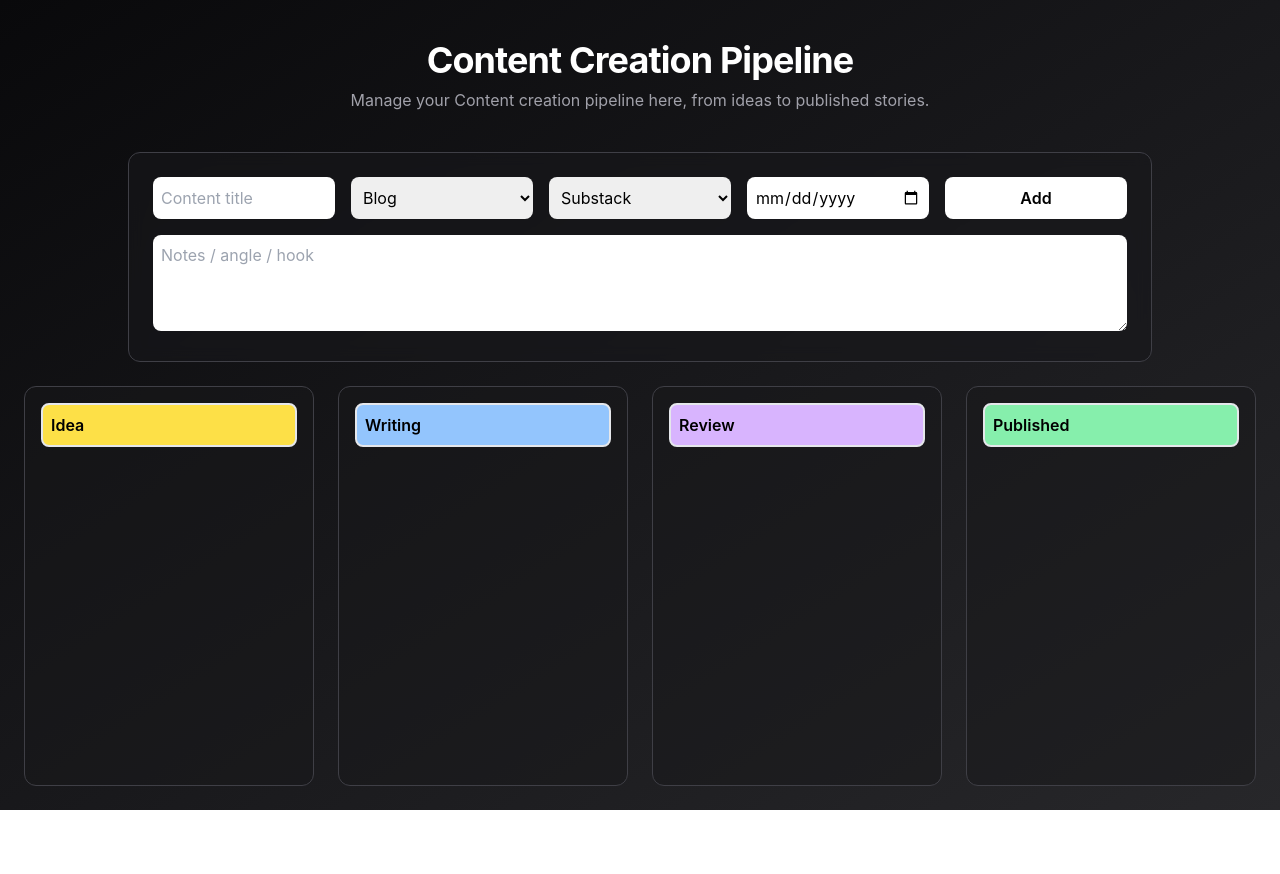
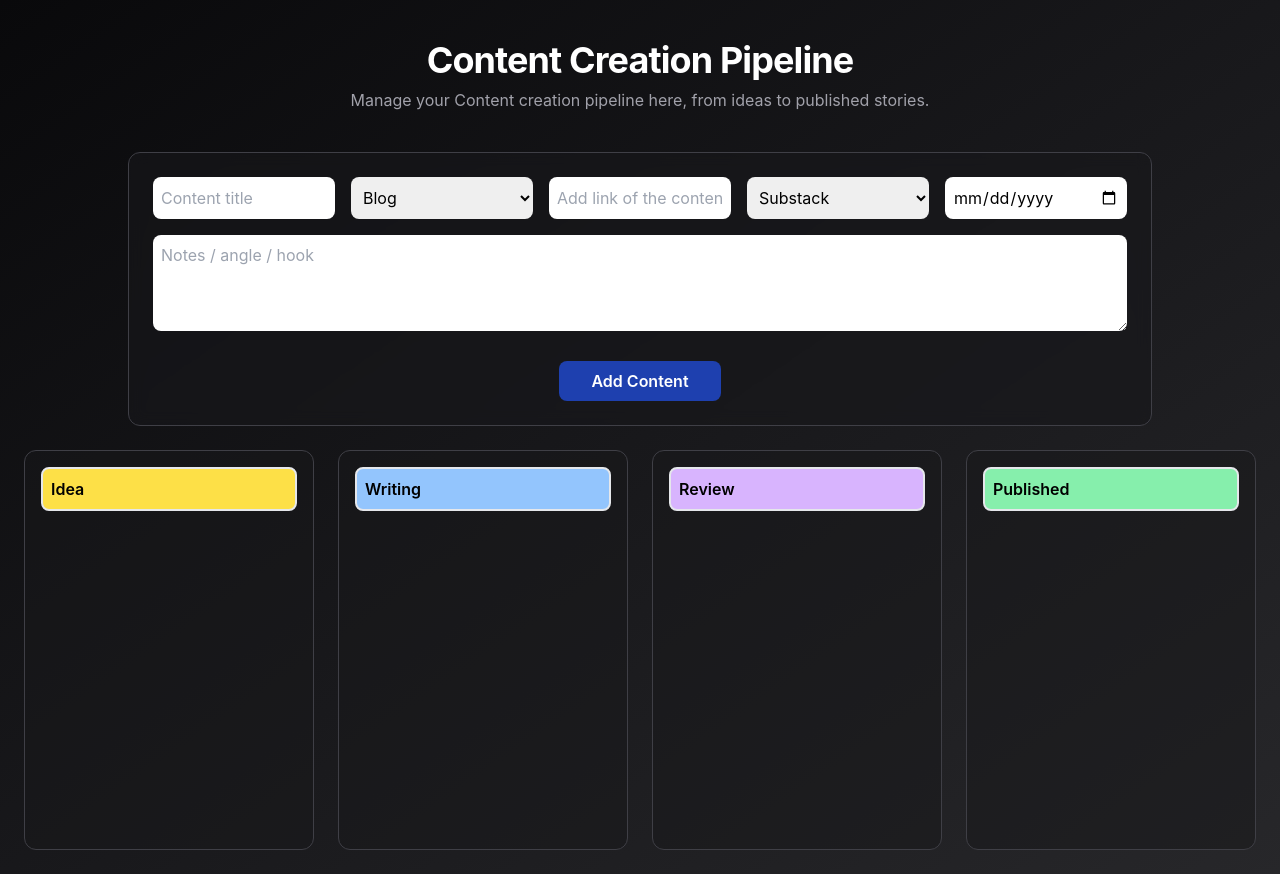
Before and after one commit to snehafarkya/content-kanban-board, a React (Create React App) app: page / in a window 1280 px wide. Before the commit the page ends 810 px from the top, so only its background shows below. Built offline with nearby package versions, Linux system fonts and the light colour scheme.

Commit message:
add: added link to the content card and layout change

```diff
--- a/src/components/ContentCard.js
+++ b/src/components/ContentCard.js
@@ -42,6 +42,7 @@ export default function ContentCard({ task, setTasks }) {
         {...attributes}
         className="cursor-grab"
       >
+        <a href={task.link} target="_blank" rel="noopener noreferrer">
         <h3 className="font-semibold pr-6">{task.title}</h3>
 
         <p className="text-xs text-zinc-400 mt-1">
@@ -66,6 +67,7 @@ export default function ContentCard({ task, setTasks }) {
             Published 🎉
           </p>
         )}
+        </a>
       </div>
     </div>
   );
--- a/src/components/ContentForm.js
+++ b/src/components/ContentForm.js
@@ -6,12 +6,12 @@ export default function ContentForm({ setTasks }) {
     type: "Blog",
     platform: "Substack",
     deadline: "",
+    link: "",
     notes: "",
   });
 
   const handleSubmit = (e) => {
     e.preventDefault();
-
     if (!form.title) return;
 
     setTasks((prev) => [
@@ -29,6 +29,7 @@ export default function ContentForm({ setTasks }) {
       type: "Blog",
       platform: "Substack",
       deadline: "",
+      link: "",
       notes: "",
     });
   };
@@ -36,8 +37,9 @@ export default function ContentForm({ setTasks }) {
   return (
     <form
       onSubmit={handleSubmit}
-      className="max-w-5xl mx-auto bg-zinc-900/60 backdrop-blur p-6 rounded-xl border text-black border-zinc-700"
+      className="max-w-5xl md:mx-auto mx-6 bg-zinc-900/60 backdrop-blur p-6 rounded-xl border text-black border-zinc-700"
     >
+      {/* Inputs */}
       <div className="grid grid-cols-1 md:grid-cols-5 gap-4">
         <input
           className="input p-2 rounded-lg"
@@ -56,6 +58,13 @@ export default function ContentForm({ setTasks }) {
           <option>Thread</option>
         </select>
 
+        <input
+          placeholder="Add link of the content"
+          className="input p-2 rounded-lg"
+          value={form.link}
+          onChange={(e) => setForm({ ...form, link: e.target.value })}
+        />
+
         <select
           className="input p-2 rounded-lg"
           value={form.platform}
@@ -73,18 +82,25 @@ export default function ContentForm({ setTasks }) {
           value={form.deadline}
           onChange={(e) => setForm({ ...form, deadline: e.target.value })}
         />
-
-        <button className="bg-white text-black font-semibold rounded-lg">
-          Add
-        </button>
       </div>
 
+      {/* Notes */}
       <textarea
         className="input mt-4 p-2 rounded-lg w-full h-24"
         placeholder="Notes / angle / hook"
         value={form.notes}
         onChange={(e) => setForm({ ...form, notes: e.target.value })}
       />
+
+      {/* Centered Button */}
+      <div className="flex justify-center mt-6">
+        <button
+          type="submit"
+          className="bg-blue-800 px-8 py-2 text-white hover:bg-blue-600 font-semibold rounded-lg transition"
+        >
+          Add Content
+        </button>
+      </div>
     </form>
   );
 }
```
